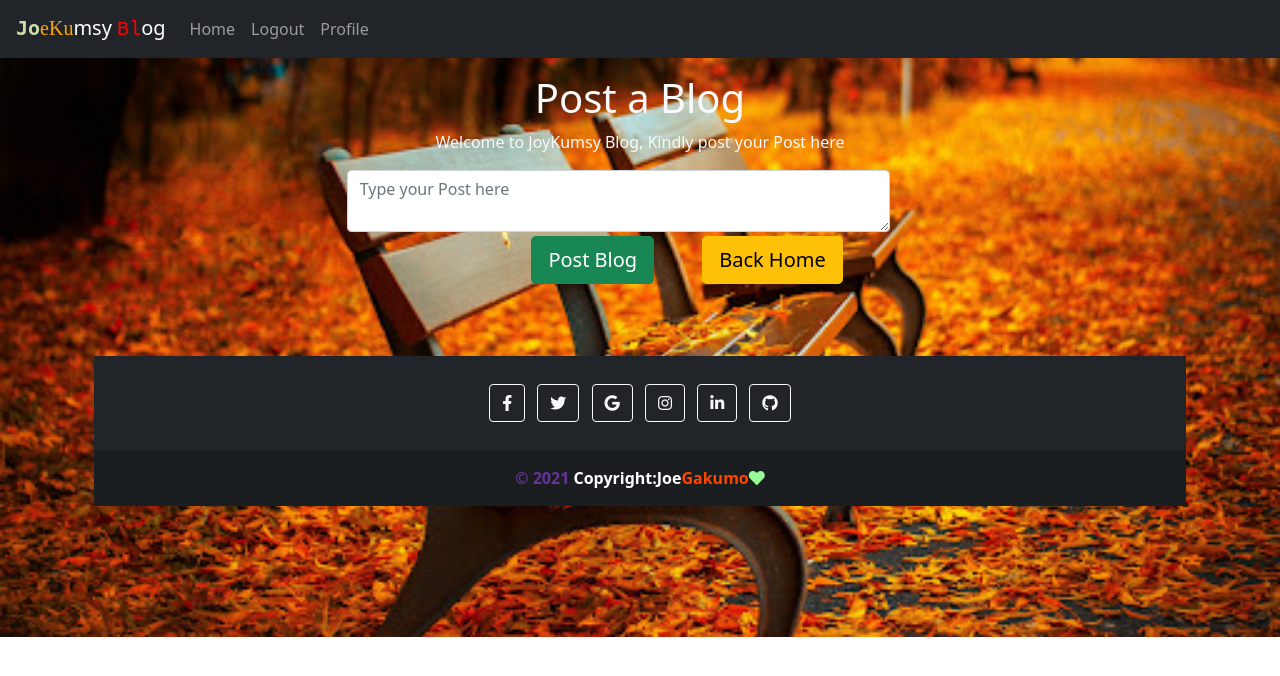
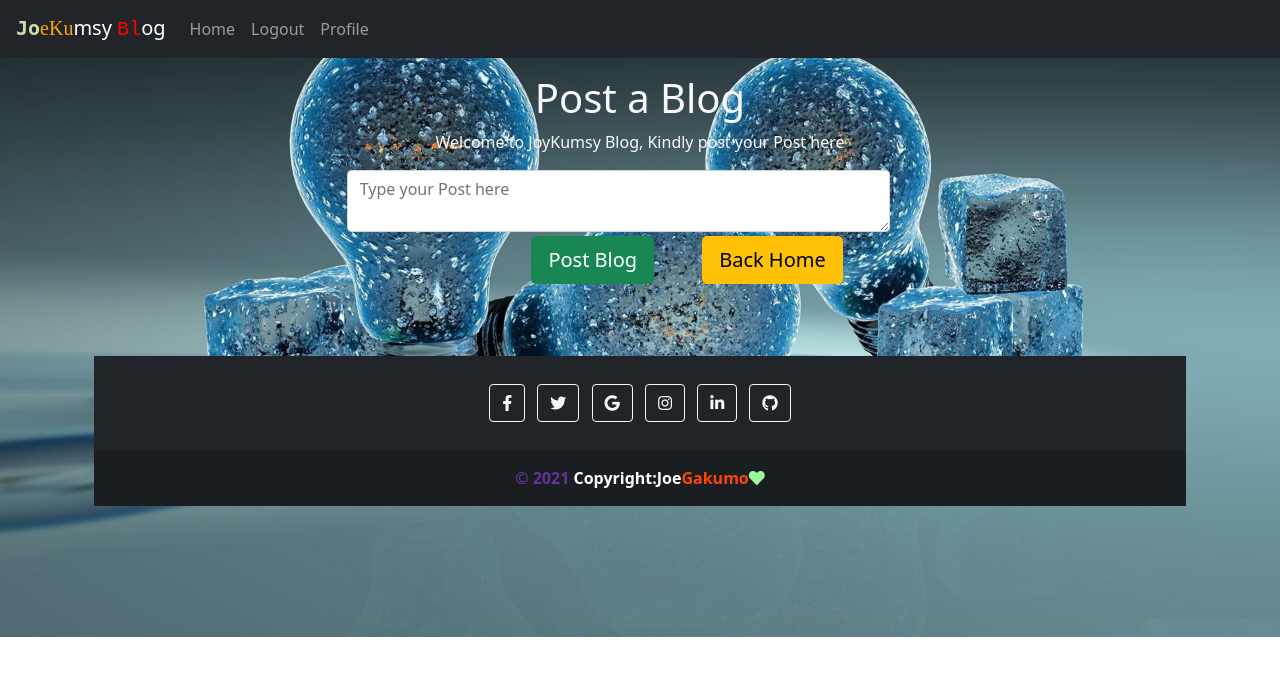
Before and after one commit to JoeGakumo21/Personal-Blog, a Flask app: page /create-post in a window 1280 px wide. Shown: the top 676 px of the page. Run offline with Flask 2, Linux system fonts and the light colour scheme; the visitor is signed in with stand-in values (Sample User, id 1); data comes from the database, SQL or seed files in the repository; some libraries are stand-ins or nearby versions.

Commit message:
minor charges

```diff
--- a/app/templates/create_post.html
+++ b/app/templates/create_post.html
@@ -9,7 +9,7 @@
 <link href="https://cdn.jsdelivr.net/npm/bootstrap@5.0.2/dist/css/bootstrap.min.css" rel="stylesheet" integrity="sha384-EVSTQN3/azprG1Anm3QDgpJLIm9Nao0Yz1ztcQTwFspd3yD65VohhpuuCOmLASjC" crossorigin="anonymous">
 <style>
     body {
-        background: url("{{url_for('static',filename='images/chair.jpg')}}") center/cover no-repeat;
+        background: url("{{url_for('static',filename='images/wallpaper-photos-31.jpg')}}") center/cover no-repeat;
     }
 </style>
 <div class="col-12">
```
Also changed, not shown: README.md.
